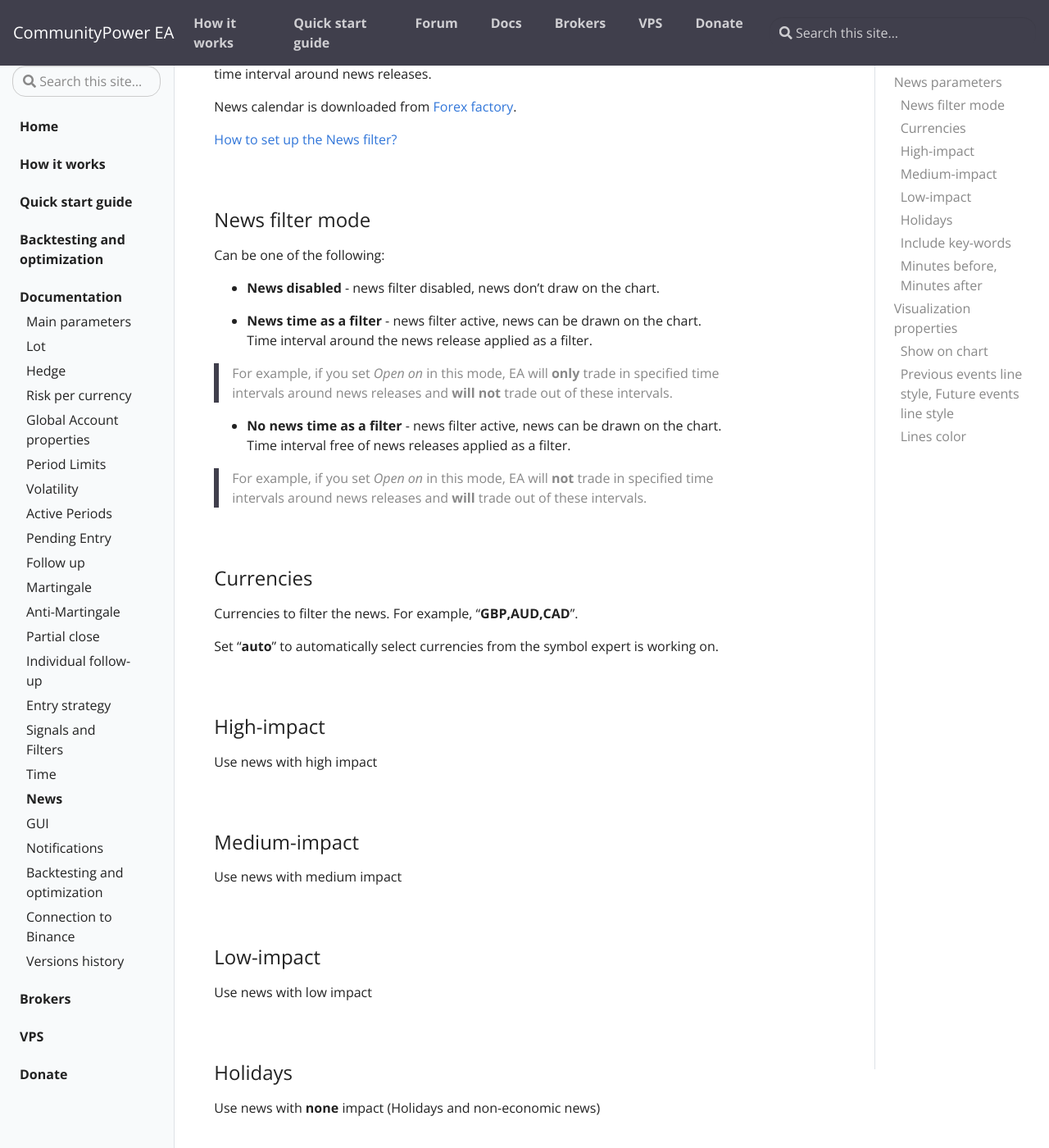
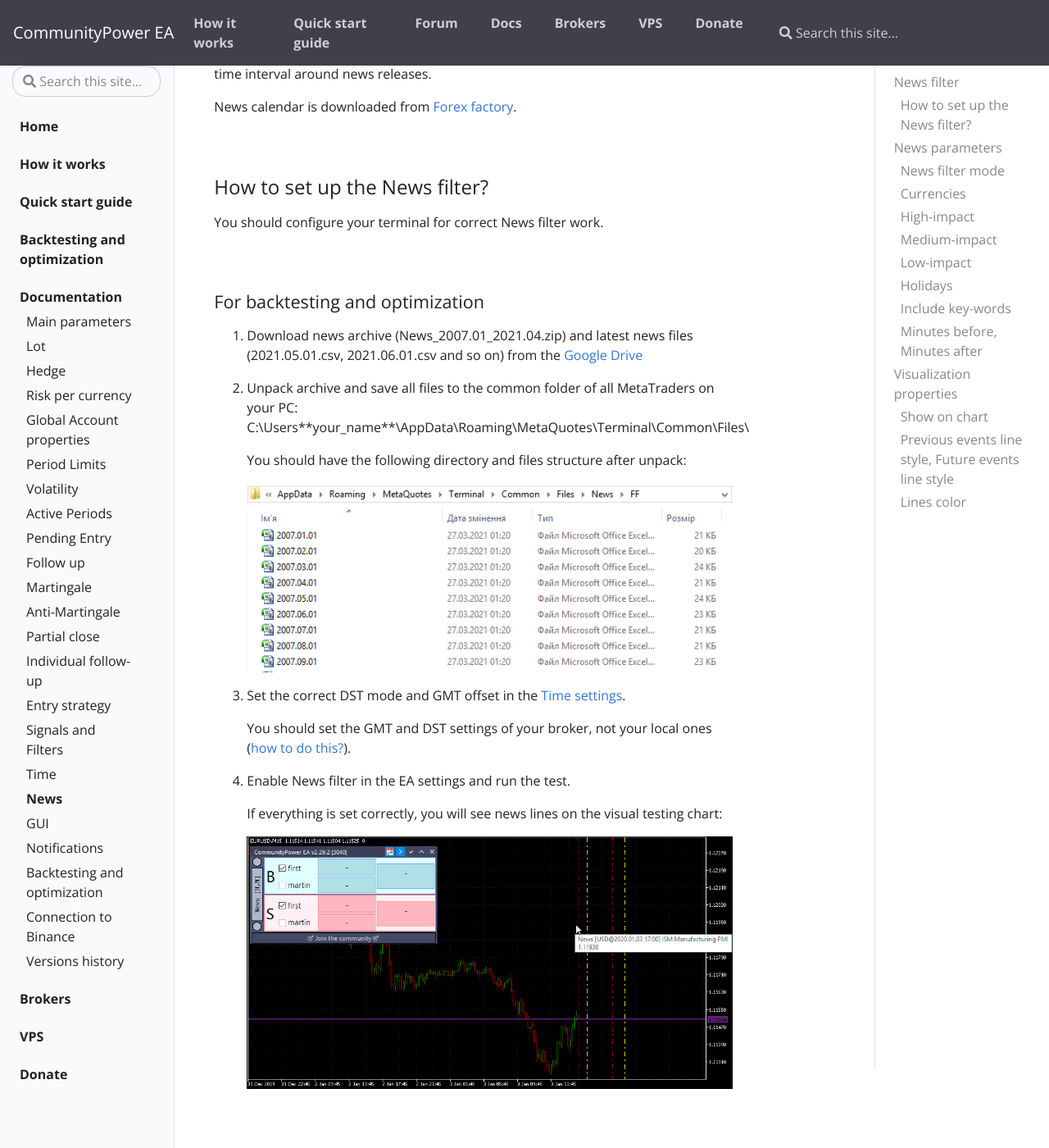
Before and after one commit to komposter/CommunityPowerEA.com, a Jekyll site: the page built from _docs/news.md, in a window 1280 px wide and 1400 px high, scrolled down 249 px. Shown: the whole window at 82% size. Built offline with Jekyll 4.4.1, drawn with Linux system fonts in a browser that asks for light colours; some of the changed text lies outside the part shown.

Commit message:
Content change

```diff
--- a/_docs/news.md
+++ b/_docs/news.md
@@ -5,7 +5,7 @@ description: News parameters
 permalink: /docs/news
 ---
 
-# News parameters
+# News filter
 
 <sup>[*(starting from v2.29)*](/docs/versions-history#20210403-229)</sup>
 
@@ -15,10 +15,51 @@ You can specify the currencies and the impact of news to be used in trading and
 
 News calendar is downloaded from [Forex factory](https://www.forexfactory.com/calendar.php).
 
-[How to set up the News filter?](https://communitypowerea.userecho.com/en/communities/7/topics/393-how-to-set-up-the-news-filter)
+<br />
 
+### How to set up the News filter?
+
+You should configure your terminal for correct News filter work.
 
 <br />
+
+#### For backtesting and optimization
+
+1. Download news archive (News_2007.01_2021.04.zip) and latest news files (2021.05.01.csv, 2021.06.01.csv and so on) from the [Google Drive](https://drive.google.com/drive/folders/1vZGuPtfRsI2NvCvQD2oA_BwjEBTDjj3v)
+
+2. Unpack archive and save all files to the common folder of all MetaTraders on your PC: C:\Users\**your_name**\AppData\Roaming\MetaQuotes\Terminal\Common\Files\
+
+   You should have the following directory and files structure after unpack:
+
+   ![]({{site.baseurl}}/assets/img/docs/news1.png)
+
+3. Set the correct DST mode and GMT offset in the [Time settings](/docs/time).
+
+   You should set the GMT and DST settings of your broker, not your local ones ([how to do this?](/docs/FAQ/GMT-and-DST)).
+
+4. Enable News filter in the EA settings and run the test.
+
+   If everything is set correctly, you will see news lines on the visual testing chart:
+
+   ![]({{site.baseurl}}/assets/img/docs/news2.png)
+
+<br />
+
+#### For LIVE trading
+
+1. Add “https://nfs.faireconomy.media” to the Allowed URLs list in your MT (Tools -> Options or Ctrl+O):
+
+   ![]({{site.baseurl}}/assets/img/docs/news3.png)
+
+2. Enable News filter in the EA settings.
+
+   If everything is fine, you will see news lines on the chart. You can toggle news visualization by the button in the top of the EA panel:
+
+   ![]({{site.baseurl}}/assets/img/docs/news4.png)
+
+<br />
+
+# News parameters
 
 ### News filter mode
 
```
Also changed, not shown: assets/img/docs/news1.png (added), assets/img/docs/news2.png (added), assets/img/docs/news3.png (added), assets/img/docs/news4.png (added).
